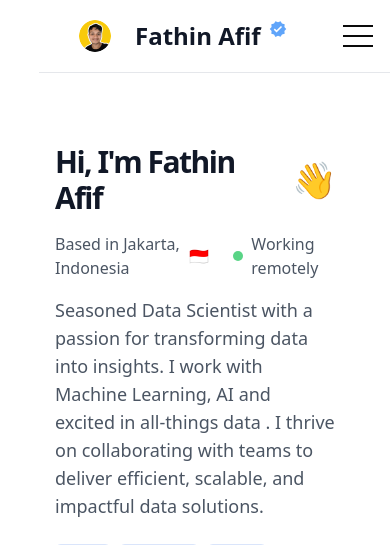
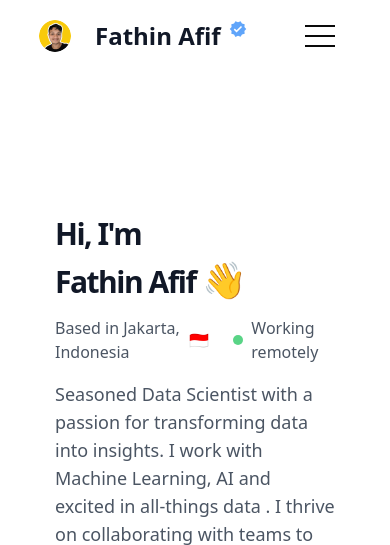
Before and after one commit to tinapyp/tinapyp.com, a FastAPI app: page / in a window 390 px wide. Shown: the top 545 px of the page. Run offline with FastAPI, Linux system fonts and the light colour scheme; some libraries are stand-ins or nearby versions.

Commit message:
fix header on mobile

```diff
--- a/templates/components/header.html
+++ b/templates/components/header.html
@@ -1,7 +1,7 @@
 <!-- Header/Navigation -->
 <section id="navbar"
-    class="fixed w-full lg:w-[20%] lg:pt-32 bg-white transition-all duration-300 ease-in-out border-b-[1px] lg:h-screen z-50 py-2">
-    <div class="px-10 lg:px-6 h-14 flex items-center justify-between">
+    class="lg:fixed lg:w-[20%] lg:pt-32 bg-white transition-all duration-300 ease-in-out lg:h-screen z-50 py-2">
+    <div class=" lg:px-6 h-14 flex items-center justify-between">
         <div class="flex flex-col">
             <a class="flex max-w-1/4 gap-6 items-center justify-center transition-all duration-300" href="#">
                 <img id="my-avatar" class="object-cover w-8 h-8 rounded-full transition-all duration-300"
--- a/templates/components/hero.html
+++ b/templates/components/hero.html
@@ -2,8 +2,11 @@
   <div class="container px-4 md:px-6 py-12 md:py-24 lg:py-32 max-w-5xl mx-auto">
     <div class="flex flex-col justify-center space-y-6">
       <div class="space-y-4">
-        <h1 class="text-3xl font-bold tracking-tighter sm:text-5xl xl:text-6xl flex items-center gap-2">
-          Hi, I'm Fathin Afif <span class="text-4xl">👋</span>
+        <h1 class="text-3xl font-bold tracking-tighter sm:text-5xl xl:text-6xl flex flex-wrap items-center gap-2">
+          Hi, I'm
+          <div>
+            <span>Fathin Afif</span> <span class="text-4xl">👋</span>
+          </div>
         </h1>
 
         <ul class="flex items-center gap-6 text-gray-600">
```
